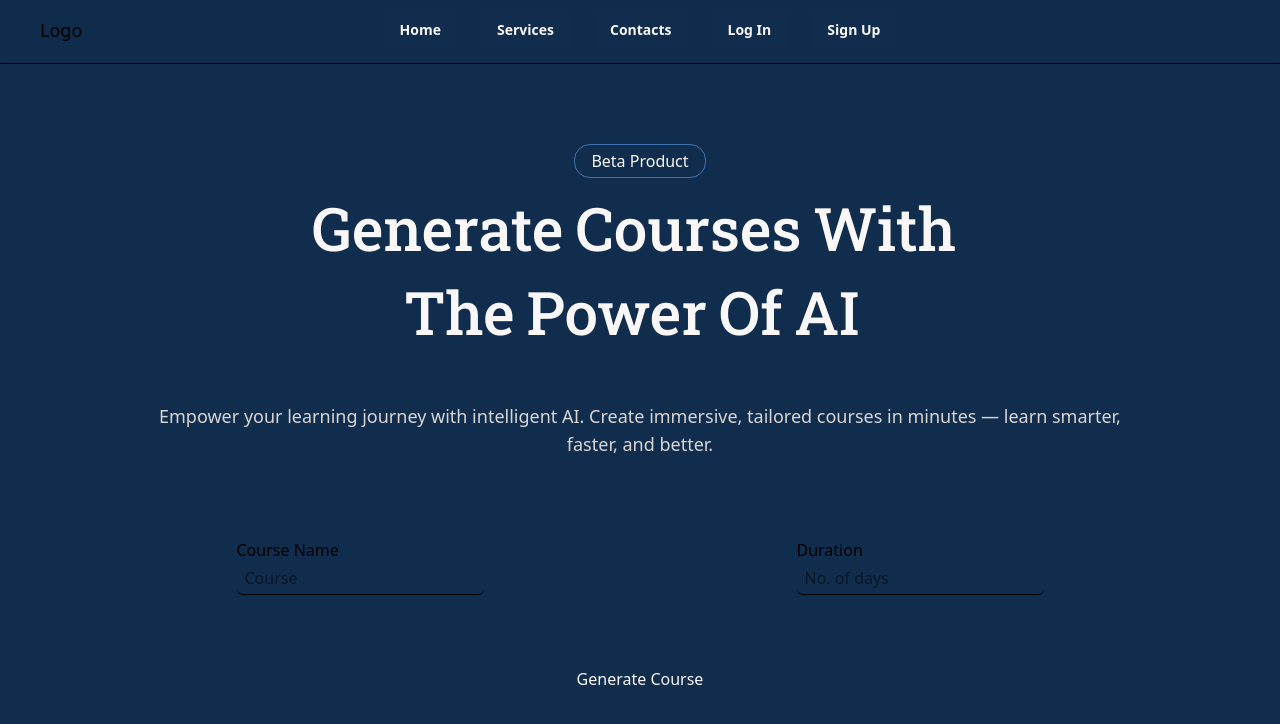
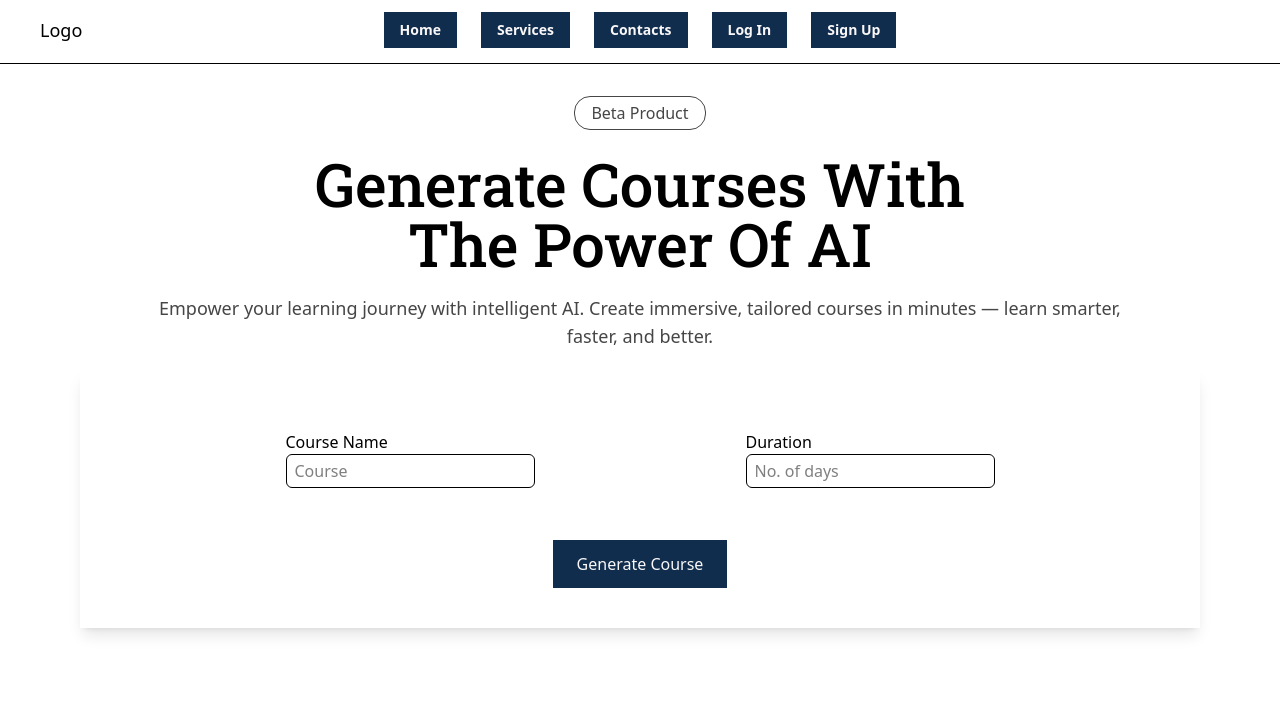
Before and after one commit to zeroskilldev/course-fe, a React (Vite) app: page / in a window 1280 px wide. Shown: the top 724 px of the page. Built offline with nearby package versions, Linux system fonts and the light colour scheme.

Commit message:
Changes to UI

```diff
--- a/src/App.tsx
+++ b/src/App.tsx
@@ -1,7 +1,7 @@
 import { HomePage } from "./pages/home";
 
 export default function App(){
-  return <div className="h-screen w-screen overflow-x-hidden bg-[#112D4E]">
+  return <div className="h-screen w-screen overflow-x-hidden">
     <HomePage />
   </div>
 }
--- a/src/components/ui/InputGroup.tsx
+++ b/src/components/ui/InputGroup.tsx
@@ -2,21 +2,21 @@ import { Button } from "./button"
 import { Input } from "./input"
 
 export const InputGroup = () => {
-    return <div className="flex flex-col">
-        <div className="flex md:flex-row flex-col justify-around md:py-5 md:px-20 md:gap-0 gap-4">
-            <div>
-                <label htmlFor="course">Course Name</label>
-                <Input id="course" type="text" placeholder="Course" />
+    return <div className="flex flex-col shadow-lg md:mx-20 mx-10 rounded-md/50 px-5 py-10">
+        <div className="flex md:flex-row flex-col justify-around py-5 md:px-20 md:gap-0 gap-4">
+            <div className="pb-3">
+                <div>Course Name</div>
+                <Input type="text" placeholder="Course" />
             </div>
             <div>
-                <label htmlFor="duration">Duration</label>
+                <div>Duration</div>
                 <div>
-                    <Input id="duration" placeholder="No. of days" type="text" />
+                    <Input placeholder="No. of days" type="text" />
                 </div>
             </div>
         </div>
-        <div className="text-center py-10">
-            <Button intent={"primary"} className="text-[#F9F7F7] transition-all ease-in-out duration-300" size={"medium"} disabled={false}> Generate Course </Button>
+        <div className="text-center pt-5">
+            <Button intent={"primary"} className="transition-all ease-in-out duration-300" size={"medium"} disabled={false}> Generate Course </Button>
         </div>
     </div>
 }
--- a/src/components/ui/hero.tsx
+++ b/src/components/ui/hero.tsx
@@ -1,27 +1,20 @@
 export const HeroSection = () => {
-    return <div className="flex flex-col items-center justify-center md:pt-10 pt-0 text-center text-[#F9F7F7]">
-        <div className="border border-[#3F72AF] rounded-2xl w-fit py-1 px-4 mb-5">
+    return <div className="flex flex-col items-center justify-center text-center py-5">
+        <div className="border rounded-2xl text-[#464646] w-fit py-1 px-4 mt-3 mb-6">
             Beta Product
         </div>
-            <div className="md:text-6xl text-4xl md:px-25 px-5 text-center  font-roboto-slab font-medium">
-                <div className="mb-6">
-                    <span className="pr-3">Generate</span>
-                    <span className="pr-3">Courses</span>
-                    <span className="pr-3">With</span>
+            <div className="md:text-6xl text-3xl md:px-25 px-5 text-center font-roboto-slab font-medium flex-col items-center">
+                <div className="flex justify-center">
+                    Generate Courses With
                 </div>
-                <div>
-                    <span className="pr-3">The</span>
-                    <span className="pr-3">Power</span>
-                    <span className="pr-3">Of</span>
-                    <span className="pr-4">AI</span>
+                <div className="flex justify-center">
+                    The Power Of AI
                 </div>
             </div>
-            <div className="md:text-lg text-md py-15 px-4 text-[#d8d5d5] md:px-35">
+            <div className="md:text-lg text-md pt-5 px-4 md:px-35 text-[#464646]">
                 <p>
                     Empower your learning journey with intelligent AI. Create immersive, tailored courses in minutes — learn smarter, faster, and better.
                 </p>
-                <div>
-                </div>
             </div>
     </div>
 }
--- a/src/components/ui/input.tsx
+++ b/src/components/ui/input.tsx
@@ -7,7 +7,7 @@ interface InputProps{
 }
 
 export const Input = (props: InputProps) => {
-    return <div className="border-b rounded-md">
+    return <div className="border rounded-md">
         <input id={props.id} type={props.type} placeholder={props.placeholder} className="py-1 px-2"/>
     </div>
 }
--- a/src/components/ui/navbar.tsx
+++ b/src/components/ui/navbar.tsx
@@ -1,8 +1,8 @@
 import { Button } from "./button"
 
 export const Navbar = () => {
-    return <div className="sticky z-50 left-0 top-0 border-b text-lg py-3 h-16 w-screen bg-[#112D4E]/75 backdrop-blur-xs">
-        <div className="flex justify-around pb-3 border-[#112D4E] px-10">
+    return <div className="sticky z-50 left-0 top-0 border-b text-lg py-3 h-16 w-screen backdrop-blur-xs">
+        <div className="flex justify-around pb-3 px-10">
             <div className="absolute left-10 pt-1">
                 Logo
             </div>
--- a/src/pages/home.tsx
+++ b/src/pages/home.tsx
@@ -5,7 +5,7 @@ import { Navbar } from "../components/ui/navbar"
 export const HomePage = () => {
     return <div>
         <Navbar />
-        <div className="pt-10">
+        <div>
             <HeroSection />
         </div>
 
```
